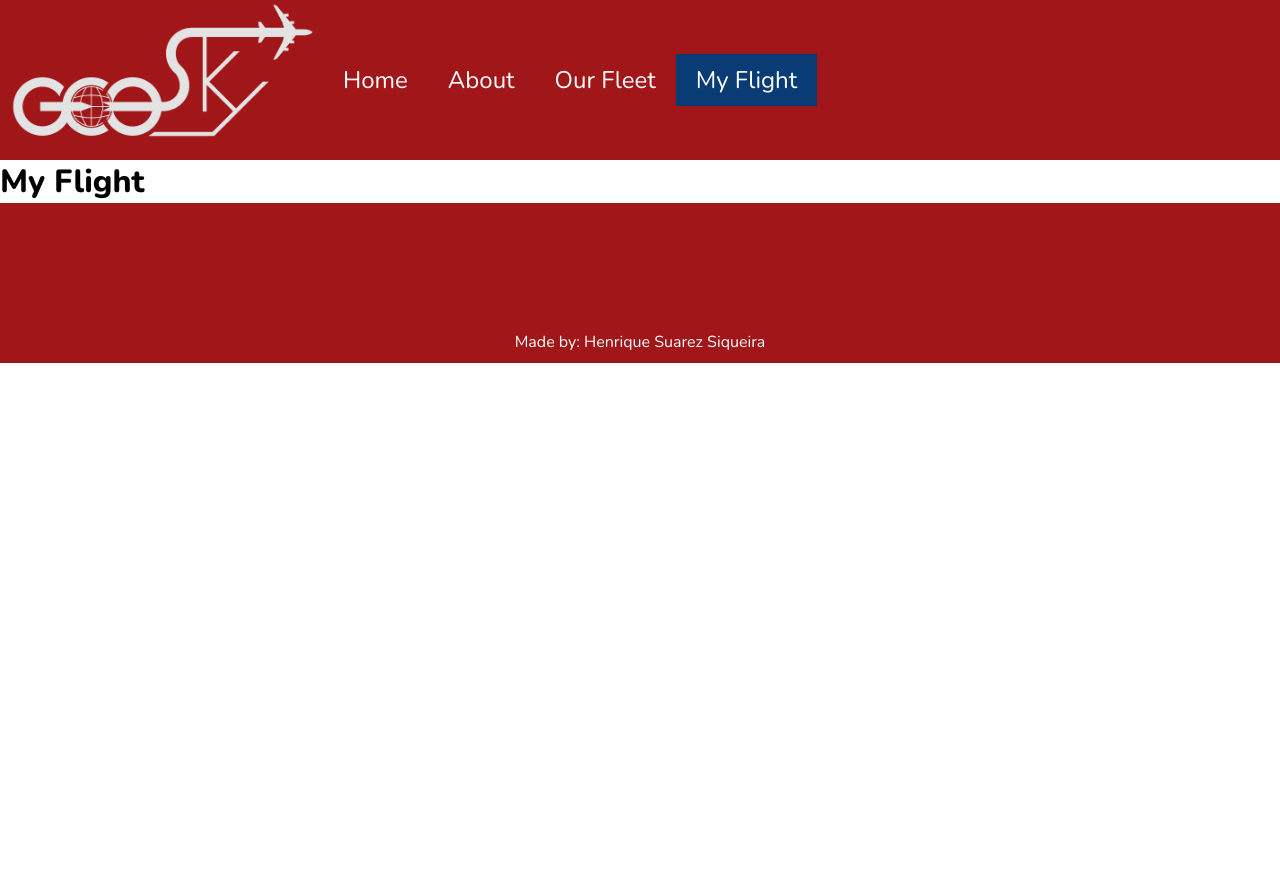
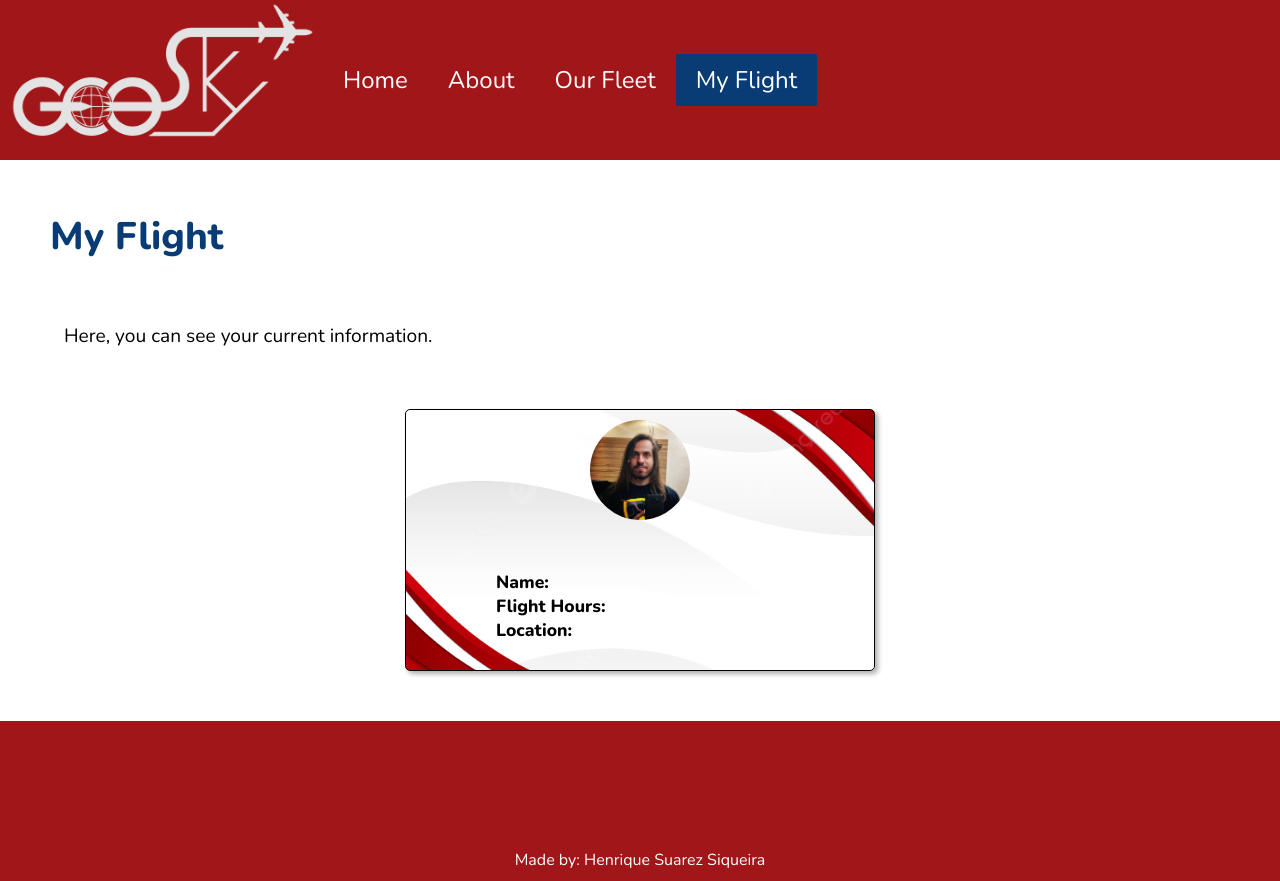
Before and after one commit to HSuarez89/GeoSky-Virtual-Fictional, a React (Create React App) app in the folder geosky/: page /myflight in a window 1280 px wide. Before the commit the page ends 800 px from the top, so only its background shows below. Built offline with nearby package versions, Linux system fonts and the light colour scheme.

Commit message:
Construção Layout MyFlight

```diff
--- a/geosky/package.json
+++ b/geosky/package.json
@@ -17,6 +17,7 @@
   },
   "scripts": {
     "start": "react-scripts start",
+    "backend": "json-server --watch db.json --port 6000",
     "build": "react-scripts build",
     "test": "react-scripts test",
     "eject": "react-scripts eject"
--- a/geosky/src/components/layout/MyFlight.js
+++ b/geosky/src/components/layout/MyFlight.js
@@ -1,6 +1,17 @@
+import PilotCard from "./PilotCard"
+import styles from "./MyFlight.module.css"
+
 function MyFlight(){
     return(
-        <h1>My Flight</h1>
+        <div className={styles.div_container}>
+            <div className={styles.text}>
+                <h1>My Flight</h1>
+                <p>Here, you can see your current information.</p>
+            </div>
+            <div className={styles.card_container}>
+                <PilotCard />
+            </div>
+        </div>
     )
 }
 
--- /dev/null
+++ b/geosky/src/components/layout/MyFlight.module.css
@@ -0,0 +1,21 @@
+.div_container{
+    width: 100vw;
+}
+
+.card_container{
+    display: flex;
+    justify-content: center;
+    margin: 50px 0px;
+}
+.text{
+    font-size: 1.2em;
+}
+.text h1{
+    color: #093C75;
+    padding: 50px;
+}
+.text p{
+    width: 90%;
+    padding: 10px;
+    margin: auto;
+}
--- /dev/null
+++ b/geosky/src/components/layout/PilotCard.js
@@ -0,0 +1,15 @@
+import profilepic from "../../img/Perfil.jpg"
+import styles from "./PilotCard.module.css"
+
+function PilotCard(){
+    return(
+        <div className={styles.pilot_card}>
+            <img src={profilepic} alt="Profile"></img>
+            <p><span>Name:</span></p>
+            <p><span>Flight Hours:</span></p>
+            <p><span>Location:</span></p>
+        </div>
+    )
+}
+
+export default PilotCard
--- /dev/null
+++ b/geosky/src/components/layout/PilotCard.module.css
@@ -0,0 +1,26 @@
+.pilot_card{
+    padding: 10px;
+    width: 35vw;
+    height: 30vh;
+    border: 1px solid black;
+    box-shadow: 3px 3px 5px rgba(0, 0, 0, 0.322);
+    border-radius: 5px;
+    background: url("../../img/cardbg.jpg");
+    background-size: cover;
+    background-position: center;
+}
+
+.pilot_card img {
+    display: block;
+    margin: auto;
+    margin-bottom: 50px;
+    height: 100px;
+    border-radius: 50%;
+}
+.pilot_card p{
+    font-size: 1.1em;
+    padding-left: 80px;
+}
+.pilot_card span{
+    font-weight: 800;
+}
```
Also changed, not shown: geosky/src/img/Perfil.jpg (added), geosky/src/img/cardbg.jpg (added).
